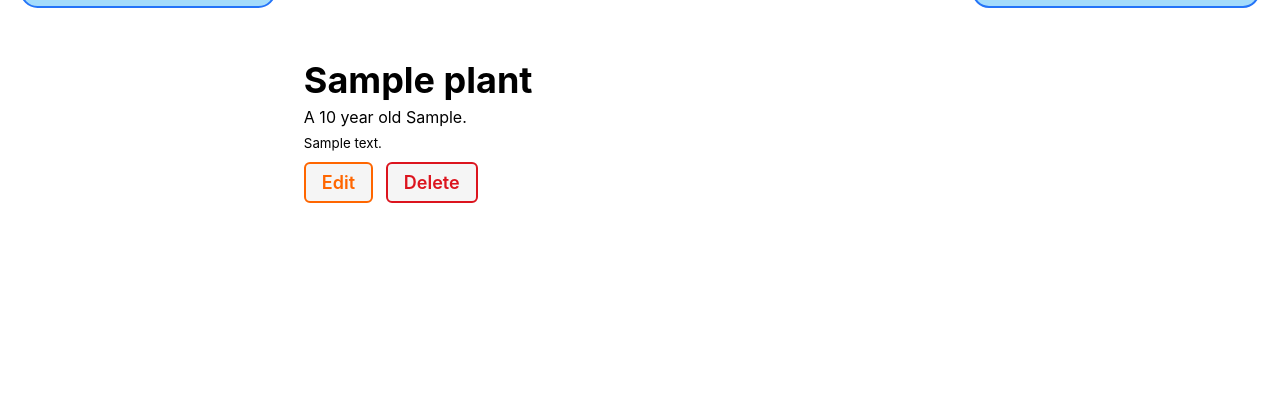
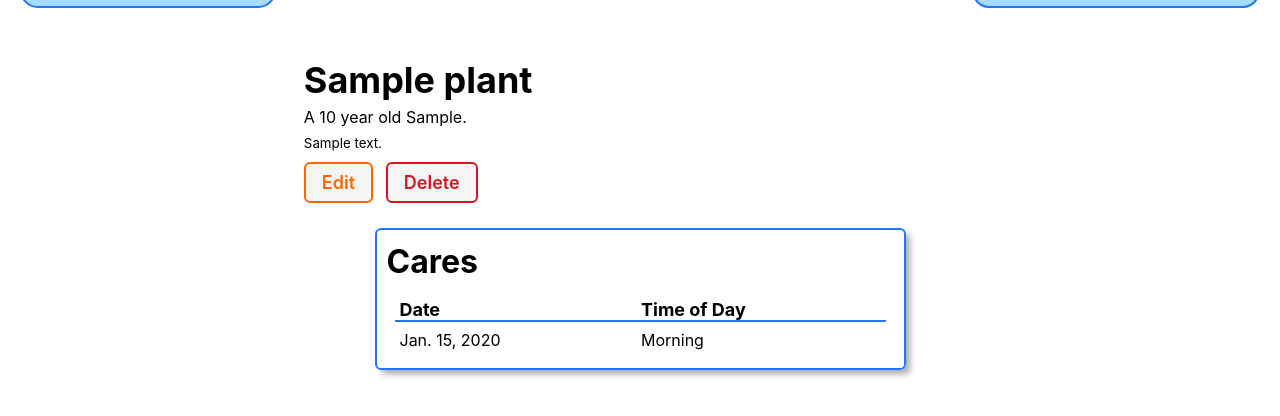
Before and after one commit to michellejtan/django-crud-app-lab, a Django app: page /plants/1/ in a window 1280 px wide. Shown: the part 47-463 px from the top of the page. Run offline with Django 5.2, Linux system fonts and the light colour scheme; tables that the repository leaves empty hold one stand-in row (values such as "Sample post").

Commit message:
wip: Update to displaying a Plant's care

```diff
--- a/main_app/templates/plants/detail.html
+++ b/main_app/templates/plants/detail.html
@@ -23,4 +23,42 @@
       </div>
 </div>
 </section>
+
+<div class="cares-supply-container">
+    <section class="cares">
+      <div class="subsection-title">
+        <h2>Cares</h2>
+        <img
+          src=""
+          alt=""
+        />
+        <img
+            src=""
+            alt=""
+        />
+        <img
+          src=""
+          alt=""
+        />
+      </div>
+      <table>
+        <thead>
+          <tr>
+            <th>Date</th>
+            <th>Time of Day</th>
+          </tr>
+        </thead>
+        <tbody>
+          {% for care in plant.care_set.all %}
+            <tr>
+              <td>{{care.date}}</td>
+              <td>{{care.get_time_of_day_display}}</td>
+            </tr>
+          {% endfor %}
+        </tbody>
+      </table>
+    </section>
+  </div>
+
+
 {% endblock %}
```
